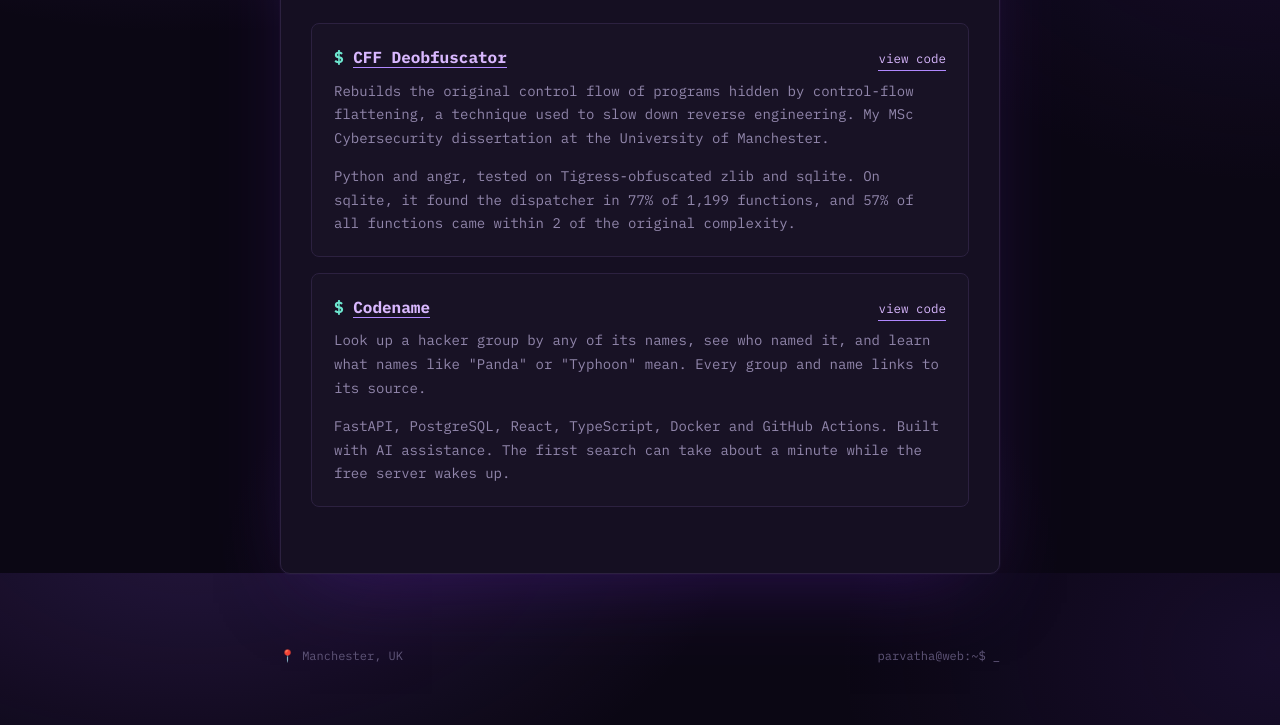
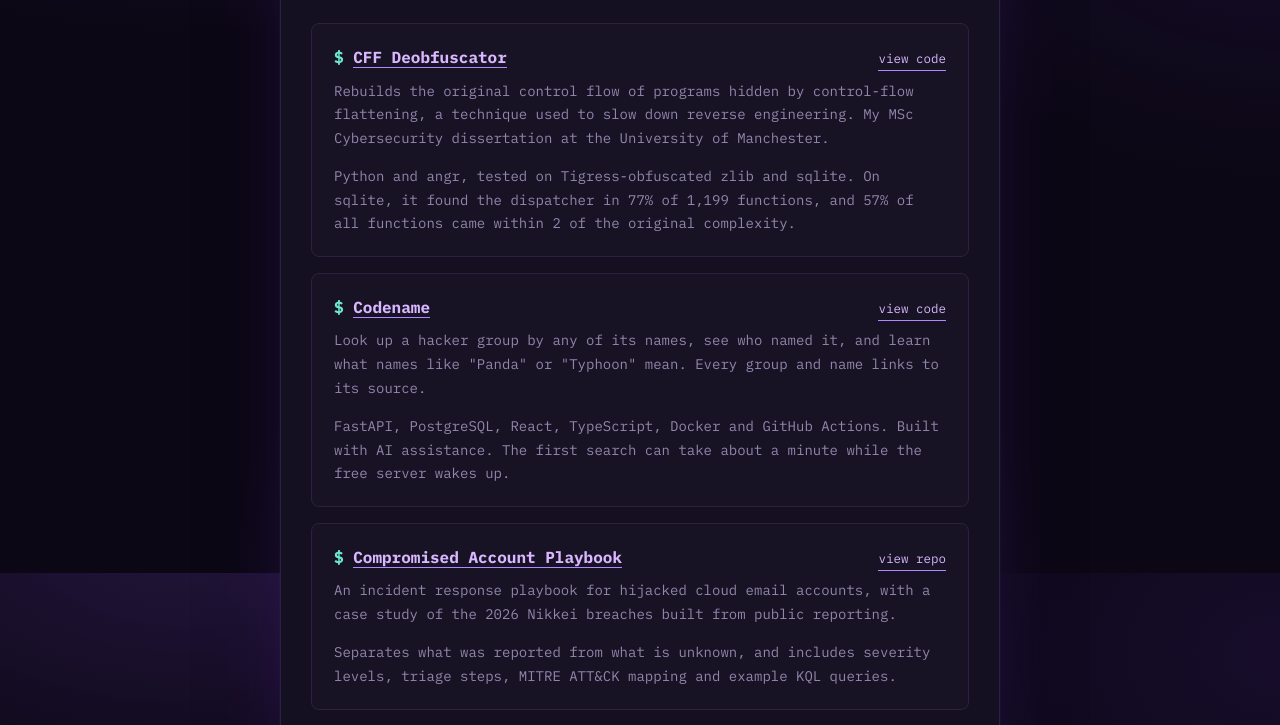
Before and after one commit to parvathaa/PersonalWebsite, a plain HTML site: page projects.html in a window 1280 px wide. Shown: the part 227-952 px from the top of the page. Drawn offline with Linux system fonts and the light colour scheme.

Commit message:
Add Compromised Account Playbook to projects
Co-Authored-By: Claude Opus 5.5 <noreply@anthropic.com>

```diff
--- a/projects.html
+++ b/projects.html
@@ -48,6 +48,15 @@
             <p>Look up a hacker group by any of its names, see who named it, and learn what names like "Panda" or "Typhoon" mean. Every group and name links to its source.</p>
             <p>FastAPI, PostgreSQL, React, TypeScript, Docker and GitHub Actions. Built with AI assistance. The first search can take about a minute while the free server wakes up.</p>
           </div>
+
+          <div class="card">
+            <div class="card-head">
+              <h2><a href="https://github.com/parvathaa/soc-playbooks-portfolio/blob/main/playbook-compromised-account-nikkei-case-study.md" target="_blank" rel="noopener">Compromised Account Playbook</a></h2>
+              <a class="repo-link" href="https://github.com/parvathaa/soc-playbooks-portfolio" target="_blank" rel="noopener">view repo</a>
+            </div>
+            <p>An incident response playbook for hijacked cloud email accounts, with a case study of the 2026 Nikkei breaches built from public reporting.</p>
+            <p>Separates what was reported from what is unknown, and includes severity levels, triage steps, MITRE ATT&amp;CK mapping and example KQL queries.</p>
+          </div>
         </section>
 
       </div>
```
